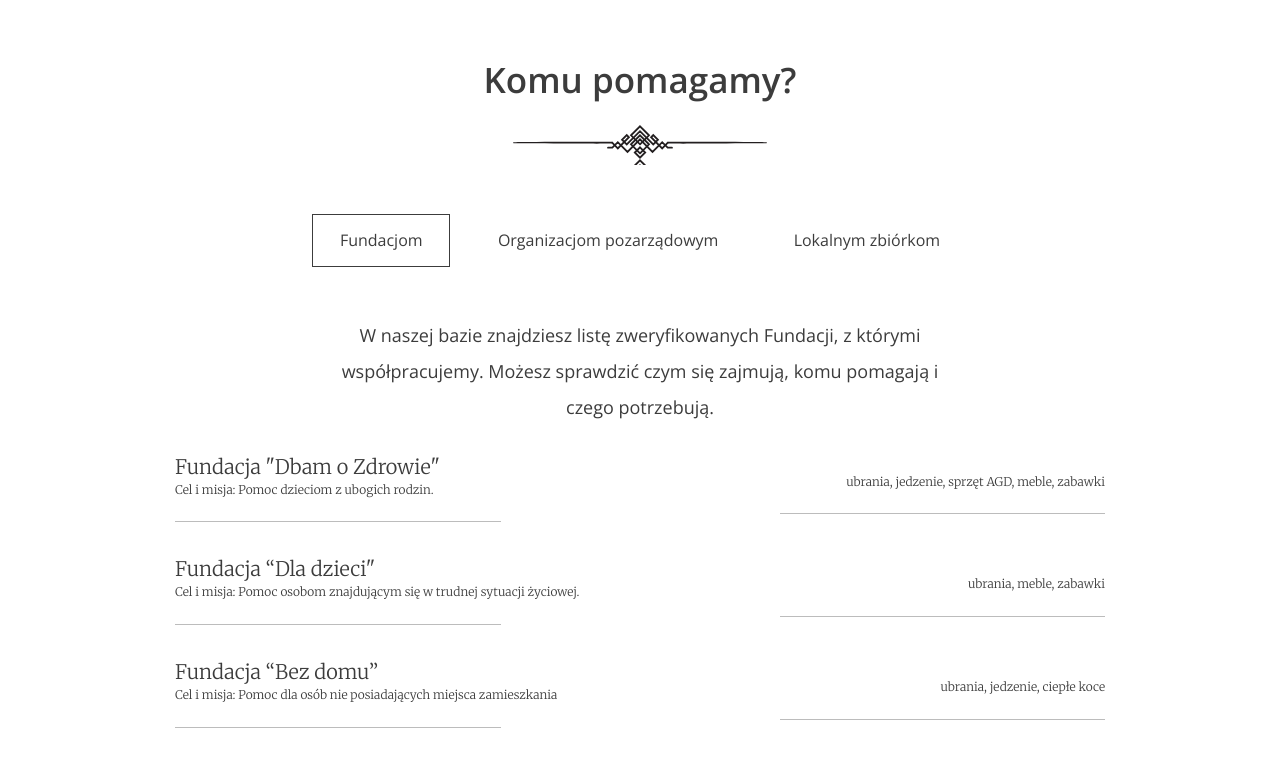
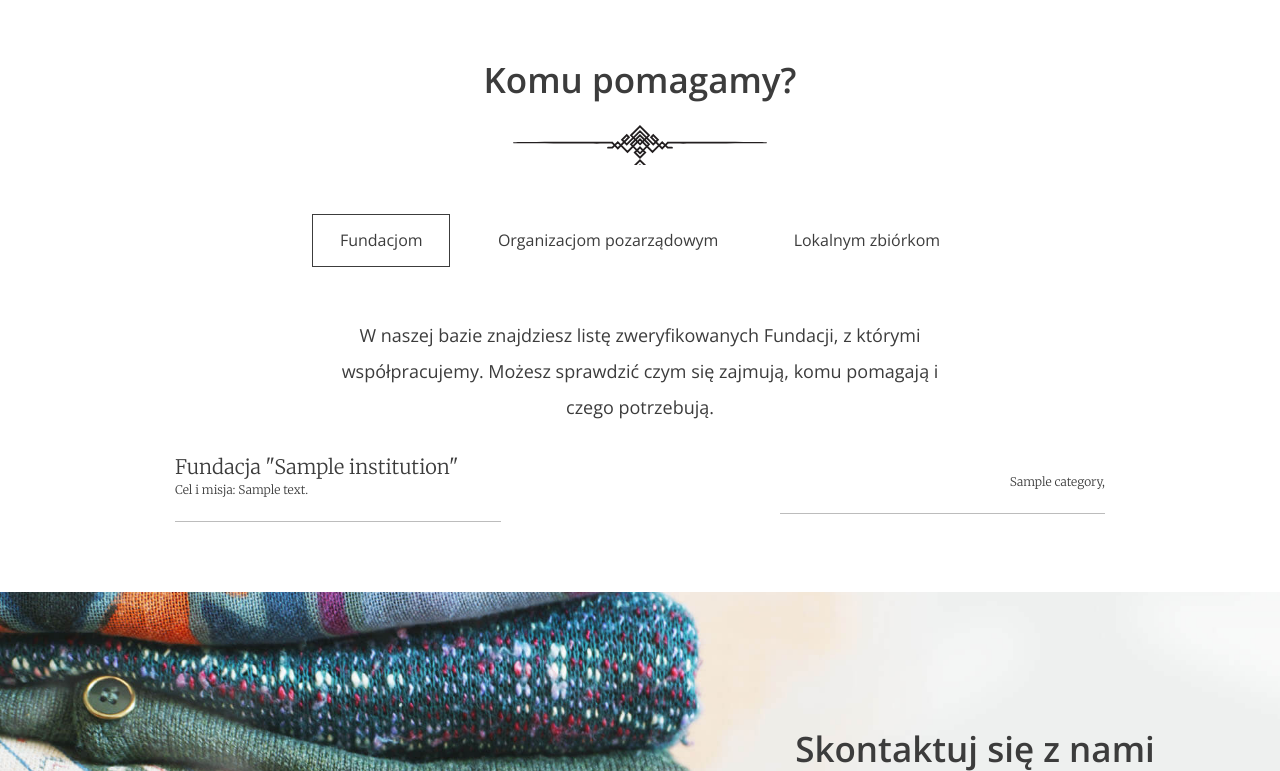
Before and after one commit to jakutyna/PortfolioLab, a Django app: page / in a window 1280 px wide. Shown: the part 2440-3211 px from the top of the page. Run offline with Django 3.2, Linux system fonts and the light colour scheme; tables that the repository leaves empty hold one stand-in row (values such as "Sample post").

Commit message:
Add navigation links and dynamic loading data from db on main page

```diff
--- a/charity_donation/models.py
+++ b/charity_donation/models.py
@@ -10,6 +10,7 @@ class Category(models.Model):
 
     class Meta:
         verbose_name_plural = "Categories"
+
 
 class Institution(models.Model):
     FOUNDATION = 1
@@ -39,7 +40,7 @@ class Donation(models.Model):
     zip_code = models.CharField(max_length=64)
     pick_up_date = models.DateField()
     pick_up_time = models.TimeField()
-    pick_up_comment = models.TextField()
+    pick_up_comment = models.TextField(null=True, blank=True)
     categories = models.ManyToManyField(Category)
     institution = models.ForeignKey(Institution, on_delete=models.CASCADE)
-    user = models.ForeignKey(User, on_delete=models.CASCADE, null=True, default=None)
+    user = models.ForeignKey(User, on_delete=models.CASCADE, null=True, blank=True, default=None)
--- a/charity_donation/templates/charity_donation/base.html
+++ b/charity_donation/templates/charity_donation/base.html
@@ -15,18 +15,18 @@
         <ul class="nav--actions">
         <!--TODO: dodać if user is auth-->
           {% block nav-login %}
-            <li><a href="" class="btn btn--small btn--without-border">Zaloguj</a></li>
-            <li><a href="" class="btn btn--small btn--without-border">Załóż konto</a></li>
+            <li><a href="{% url 'login' %}" class="btn btn--small btn--without-border">Zaloguj</a></li>
+            <li><a href="{% url 'register' %}" class="btn btn--small btn--without-border">Załóż konto</a></li>
           {% endblock %}
         </ul>
 
         <ul>
-          <li><a href="" class="btn btn--without-border active">Start</a></li>
-          <li><a href="" class="btn btn--without-border">O co chodzi?</a></li>
-          <li><a href="" class="btn btn--without-border">O nas</a></li>
-          <li><a href="" class="btn btn--without-border">Fundacje i organizacje</a></li>
-          <li><a href="" class="btn btn--without-border">Przekaż dary</a></li>
-          <li><a href="" class="btn btn--without-border">Kontakt</a></li>
+          <li><a href="{% url 'landing_page' %}" class="btn btn--without-border active">Start</a></li>
+          <li><a href="{% url 'landing_page' %}#steps" class="btn btn--without-border">O co chodzi?</a></li>
+          <li><a href="{% url 'landing_page' %}#about-us" class="btn btn--without-border">O nas</a></li>
+          <li><a href="{% url 'landing_page' %}#help" class="btn btn--without-border">Fundacje i organizacje</a></li>
+          <li><a href="{% url 'add_donation' %}" class="btn btn--without-border">Przekaż dary</a></li>
+          <li><a href="{{ request.path }}#contact" class="btn btn--without-border">Kontakt</a></li>
         </ul>
       </nav>
       {% block header %}
--- a/charity_donation/templates/charity_donation/index.html
+++ b/charity_donation/templates/charity_donation/index.html
@@ -18,13 +18,13 @@
     <section id="stats" class="stats">
       <div class="container container--85">
         <div class="stats--item">
-          <em>10</em>
+          <em>{{ bags_num }}</em>
           <h3>Oddanych worków</h3>
           <p>Lorem ipsum dolor sit amet consectetur adipisicing elit. Eius est beatae, quod accusamus illum tempora!</p>
         </div>
 
         <div class="stats--item">
-          <em>5</em>
+          <em>{{ institutions_num }}</em>
           <h3>Wspartych organizacji</h3>
           <p>Lorem ipsum dolor sit amet consectetur, adipisicing elit. Laboriosam magnam, sint nihil cupiditate quas quam.</p>
         </div>
@@ -58,7 +58,7 @@
         </div>
       </div>
 
-      <a href="#" class="btn btn--large">Załóż konto</a>
+      <a href="{% url 'register' %}" class="btn btn--large">Załóż konto</a>
     </section>
 
     <section id="about-us" class="about-us">
@@ -84,32 +84,22 @@
         <p>W naszej bazie znajdziesz listę zweryfikowanych Fundacji, z którymi współpracujemy. Możesz sprawdzić czym się zajmują, komu pomagają i czego potrzebują.</p>
 
         <ul class="help--slides-items">
+          {% for institution in institutions %}
+            {% if institution.type == institution.FOUNDATION %}
               <li>
                 <div class="col">
-              <div class="title">Fundacja "Dbam o Zdrowie"</div>
-              <div class="subtitle">Cel i misja: Pomoc dzieciom z ubogich rodzin.</div>
+                  <div class="title">Fundacja "{{ institution.name }}"</div>
+                  <div class="subtitle">Cel i misja: {{ institution.description }}</div>
                 </div>
 
-            <div class="col"><div class="text">ubrania, jedzenie, sprzęt AGD, meble, zabawki</div></div>
+                <div class="col"><div class="text">
+                  {% for category in institution.categories.all %}
+                    {{ category }},
+                  {% endfor %}
+                </div></div>
               </li>
-
-          <li>
-            <div class="col">
-              <div class="title">Fundacja “Dla dzieci"</div>
-              <div class="subtitle">Cel i misja: Pomoc osobom znajdującym się w trudnej sytuacji życiowej.</div>
-            </div>
-
-            <div class="col"><div class="text">ubrania, meble, zabawki</div></div>
-          </li>
-
-          <li>
-            <div class="col">
-              <div class="title">Fundacja “Bez domu”</div>
-              <div class="subtitle">Cel i misja: Pomoc dla osób nie posiadających miejsca zamieszkania</div>
-            </div>
-
-            <div class="col"><div class="text">ubrania, jedzenie, ciepłe koce</div></div>
-          </li>
+            {% endif %}
+          {% endfor %}
         </ul>
         <!-- Pagination
         <ul class="help--slides-pagination">
@@ -128,41 +118,22 @@
           quos suscipit corporis!
         </p>
         <ul class="help--slides-items">
+          {% for institution in institutions %}
+            {% if institution.type == institution.NGO %}
               <li>
                 <div class="col">
-              <div class="title">Organizacja 1</div>
-              <div class="subtitle">Lorem ipsum dolor sit amet consectetur.</div>
+                  <div class="title">Organizacja "{{ institution.name }}"</div>
+                  <div class="subtitle">Cel i misja: {{ institution.description }}</div>
                 </div>
 
-            <div class="col"><div class="text">Lorem ipsum dolor sit amet consectetur adipisicing elit.</div></div>
+                <div class="col"><div class="text">
+                  {% for category in institution.categories.all %}
+                    {{ category }},
+                  {% endfor %}
+                </div></div>
               </li>
-
-          <li>
-            <div class="col">
-              <div class="title">Organizacja 2</div>
-              <div class="subtitle">Lorem ipsum dolor sit amet consectetur.</div>
-            </div>
-
-            <div class="col"><div class="text">Lorem ipsum dolor sit amet consectetur adipisicing elit.</div></div>
-          </li>
-
-          <li>
-            <div class="col">
-              <div class="title">Organizacja 3</div>
-              <div class="subtitle">Lorem ipsum dolor sit amet consectetur.</div>
-            </div>
-
-            <div class="col"><div class="text">Lorem ipsum dolor sit amet consectetur adipisicing elit.</div></div>
-          </li>
-
-          <li>
-            <div class="col">
-              <div class="title">Organizacja 4</div>
-              <div class="subtitle">Lorem ipsum dolor sit amet consectetur.</div>
-            </div>
-
-            <div class="col"><div class="text">Lorem ipsum dolor sit amet consectetur adipisicing elit.</div></div>
-          </li>
+            {% endif %}
+          {% endfor %}
         </ul>
 
         <!-- Pagination
@@ -180,23 +151,22 @@
       <div class="help--slides" data-id="3">
         <p>Lorem ipsum dolor sit amet, his ocurreret persequeris ea, ad utinam laudem duo. Verterem adipisci partiendo eos ne, ea his reque quaeque recteque, ne quo lobortis intellegam.</p>
         <ul class="help--slides-items">
+          {% for institution in institutions %}
+            {% if institution.type == institution.LOCAL %}
               <li>
                 <div class="col">
-              <div class="title">Lokalna zbiórka 1</div>
-              <div class="subtitle">Lorem ipsum dolor sit amet consectetur.</div>
+                  <div class="title">Lokalna zbiórka "{{ institution.name }}"</div>
+                  <div class="subtitle">Cel i misja: {{ institution.description }}</div>
                 </div>
 
-            <div class="col"><div class="text">Lorem ipsum dolor sit amet consectetur adipisicing elit.</div></div>
+                <div class="col"><div class="text">
+                  {% for category in institution.categories.all %}
+                    {{ category }},
+                  {% endfor %}
+                </div></div>
               </li>
-
-          <li>
-            <div class="col">
-              <div class="title">Lokalna zbiórka 2</div>
-              <div class="subtitle">Lorem ipsum dolor sit amet consectetur.</div>
-            </div>
-
-            <div class="col"><div class="text">Lorem ipsum dolor sit amet consectetur adipisicing elit.</div></div>
-          </li>
+            {% endif %}
+          {% endfor %}
         </ul>
 
         <!-- Pagination
--- a/charity_donation/views.py
+++ b/charity_donation/views.py
@@ -1,10 +1,24 @@
+from django.db.models import Sum
 from django.shortcuts import render
 from django.views import View
+
+from .models import Donation, Institution
 
 
 class LandingPageView(View):
     def get(self, request, *args, **kwargs):
-        return render(request, 'charity_donation/index.html', {})
+        donations = Donation.objects.all()
+        institutions = Institution.objects.all()
+        bags_number = donations.aggregate(Sum('quantity'))['quantity__sum']
+
+        institutions_number = len(list(dict.fromkeys([donation.institution for donation in donations])))
+
+        ctx = {
+            "bags_num": 0 if bags_number is None else bags_number,
+            "institutions_num": institutions_number,
+            "institutions": institutions,
+        }
+        return render(request, 'charity_donation/index.html', ctx)
 
 
 class AddDonationView(View):
--- a/core/settings.py
+++ b/core/settings.py
@@ -1,5 +1,5 @@
 """
-Django settings for PortfolioLab project.
+Django settings for clothes-charity project.
 
 Generated by 'django-admin startproject' using Django 2.2.10.
 
```
Also changed, not shown: README.md, charity_donation/migrations/0002_auto_20201113_2249.py (added), charity_donation/migrations/0003_auto_20201113_2254.py (added). Lines whose indentation alone changed are shown as unchanged.
